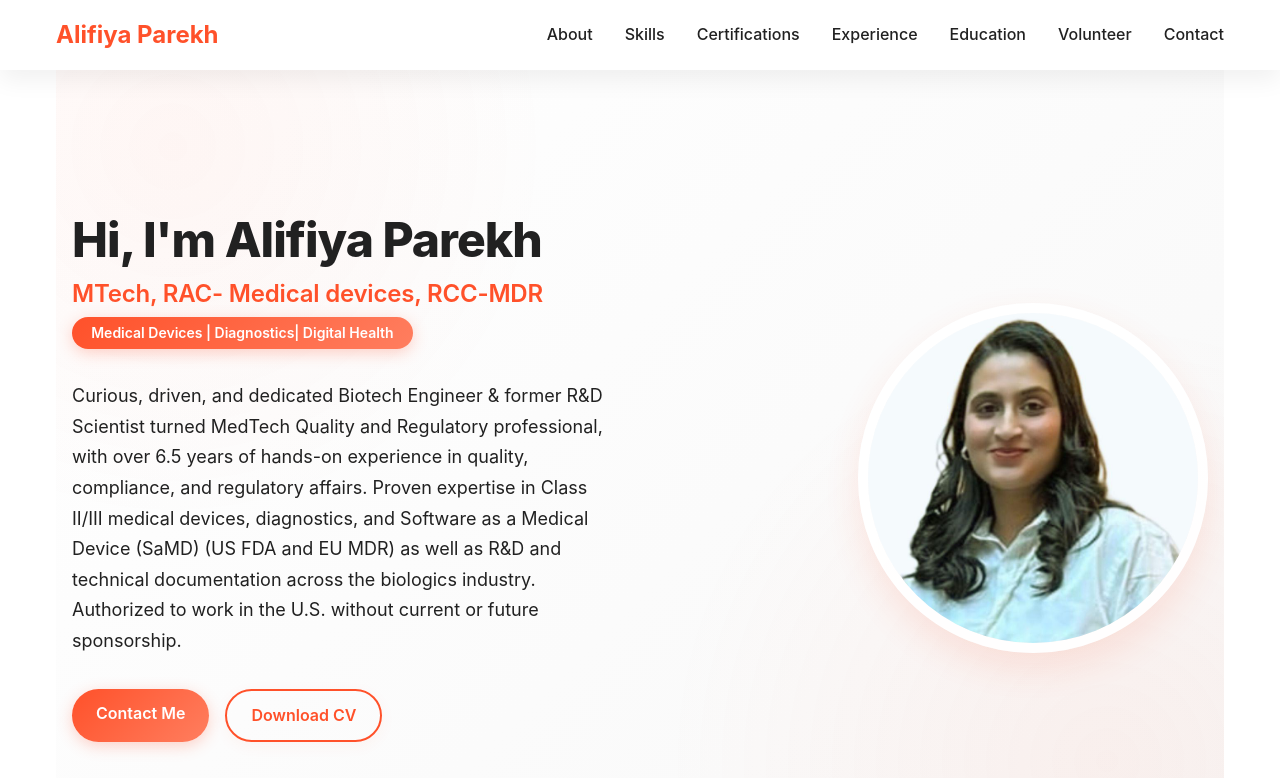
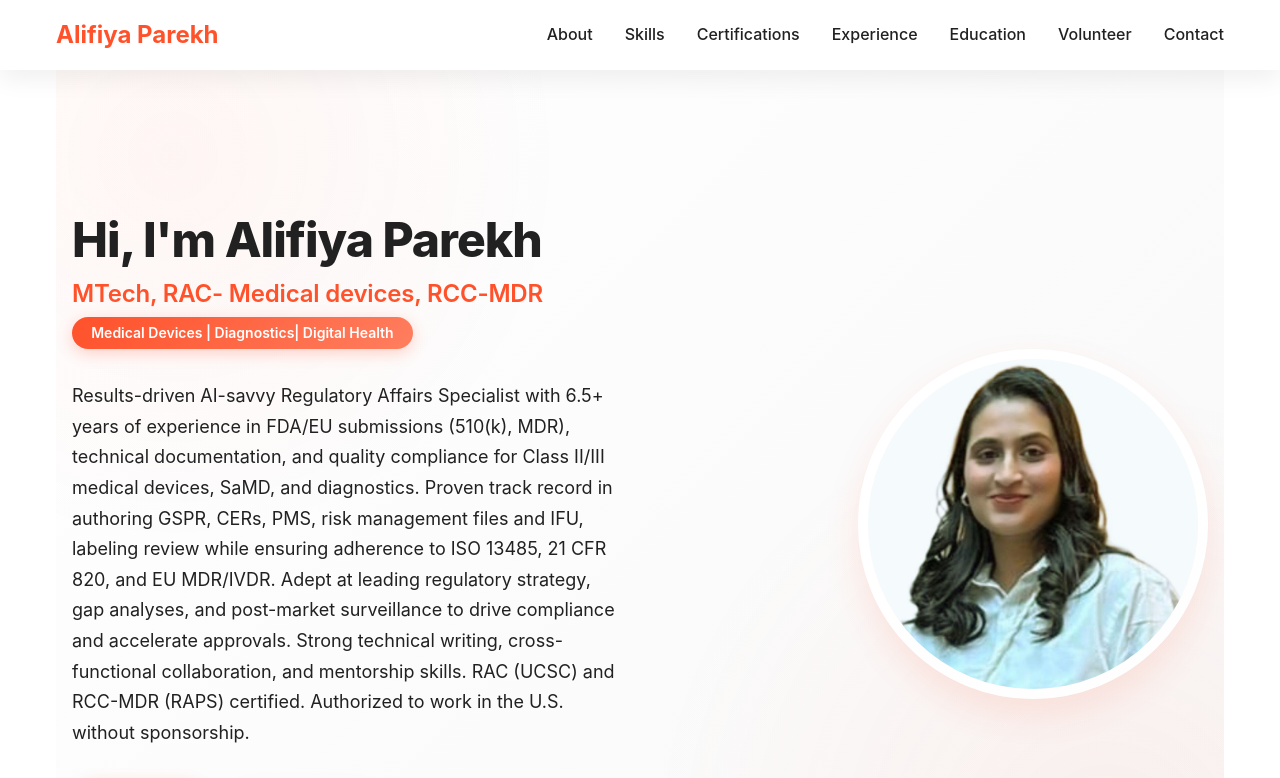
Before and after one commit to abdullahabbasitest/alifiya-site, a React (Create React App) app: page / in a window 1280 px wide. Shown: the top 778 px of the page. Built offline with nearby package versions, Linux system fonts and the light colour scheme.

Commit message:
fix: udpate hero section

```diff
--- a/src/components/sections/ExperienceSection.js
+++ b/src/components/sections/ExperienceSection.js
@@ -6,18 +6,6 @@ const ExperienceSection = () => {
   const experiences = [
     {
       id: 0,
-      role: "Study Group Lead, Freelance Content Engineer, 1:1 Peer Support",
-      company: "Independent",
-      location: "Sunnyvale, CA",
-      period: "Current",
-      description: [
-        "Leading US, EU, and Global study groups with 30+ participants through remote sessions focused on regulatory understanding.",
-        "Providing specialized content engineering services for life science businesses, including document formatting, editing, and refinement.",
-        "Conducting 1:1 mentoring sessions with peers transitioning from different backgrounds to medical devices QA/RA roles."
-      ]
-    },
-    {
-      id: 1,
       role: "Regulatory Operations Specialist",
       company: "Shockwave Medical (acquired by Johnson & Johnson MedTech)",
       location: "Santa Clara, CA",
@@ -30,7 +18,7 @@ const ExperienceSection = () => {
       ]
     },
     {
-      id: 2,
+      id: 1,
       role: "Regulatory Consultant",
       company: "Antrix Inc.",
       location: "Sunnyvale, CA",
@@ -43,7 +31,7 @@ const ExperienceSection = () => {
       ]
     },
     {
-      id: 3,
+      id: 2,
       role: "Senior Engineer, Quality & Regulatory Affairs",
       company: "Tata Elxsi (Zimmer Biomet)",
       location: "Pune, MH",
@@ -57,7 +45,7 @@ const ExperienceSection = () => {
       ]
     },
     {
-      id: 4,
+      id: 3,
       role: "Senior Research Associate, Technical Documentation",
       company: "USV Pvt Ltd",
       location: "Mumbai, MH",
@@ -71,7 +59,7 @@ const ExperienceSection = () => {
       ]
     },
     {
-      id: 5,
+      id: 4,
       role: "Senior Executive, R&D – Biologics",
       company: "INTAS Biopharma",
       location: "Ahmedabad, GUJ",
@@ -83,7 +71,7 @@ const ExperienceSection = () => {
       ]
     },
     {
-      id: 6,
+      id: 5,
       role: "Senior Scientific Assistant, R&D – Biologics",
       company: "Zydus Cadila",
       location: "Ahmedabad, GUJ",
--- a/src/components/sections/HeroSection.js
+++ b/src/components/sections/HeroSection.js
@@ -11,7 +11,12 @@ const HeroSection = () => {
             <div className="hero-title">MTech, RAC- Medical devices, RCC-MDR</div>
             <div className="hero-tag">Medical Devices | Diagnostics| Digital Health</div>
             <p className="hero-bio">
-            Curious, driven, and dedicated Biotech Engineer & former R&D Scientist turned MedTech Quality and Regulatory professional, with over 6.5 years of hands-on experience in quality, compliance, and regulatory affairs. Proven expertise in Class II/III medical devices, diagnostics, and Software as a Medical Device (SaMD) (US FDA and EU MDR) as well as R&D and technical documentation across the biologics industry. Authorized to work in the U.S. without current or future sponsorship.
+            Results-driven AI-savvy Regulatory Affairs Specialist with 6.5+ years of experience in FDA/EU submissions (510(k),
+MDR), technical documentation, and quality compliance for Class II/III medical devices, SaMD, and diagnostics.
+Proven track record in authoring GSPR, CERs, PMS, risk management files and IFU, labeling review while ensuring
+adherence to ISO 13485, 21 CFR 820, and EU MDR/IVDR. Adept at leading regulatory strategy, gap analyses, and
+post-market surveillance to drive compliance and accelerate approvals. Strong technical writing, cross-functional
+collaboration, and mentorship skills. RAC (UCSC) and RCC-MDR (RAPS) certified. Authorized to work in the U.S. without sponsorship.
             </p>
             <div className="hero-cta">
               <a
```
